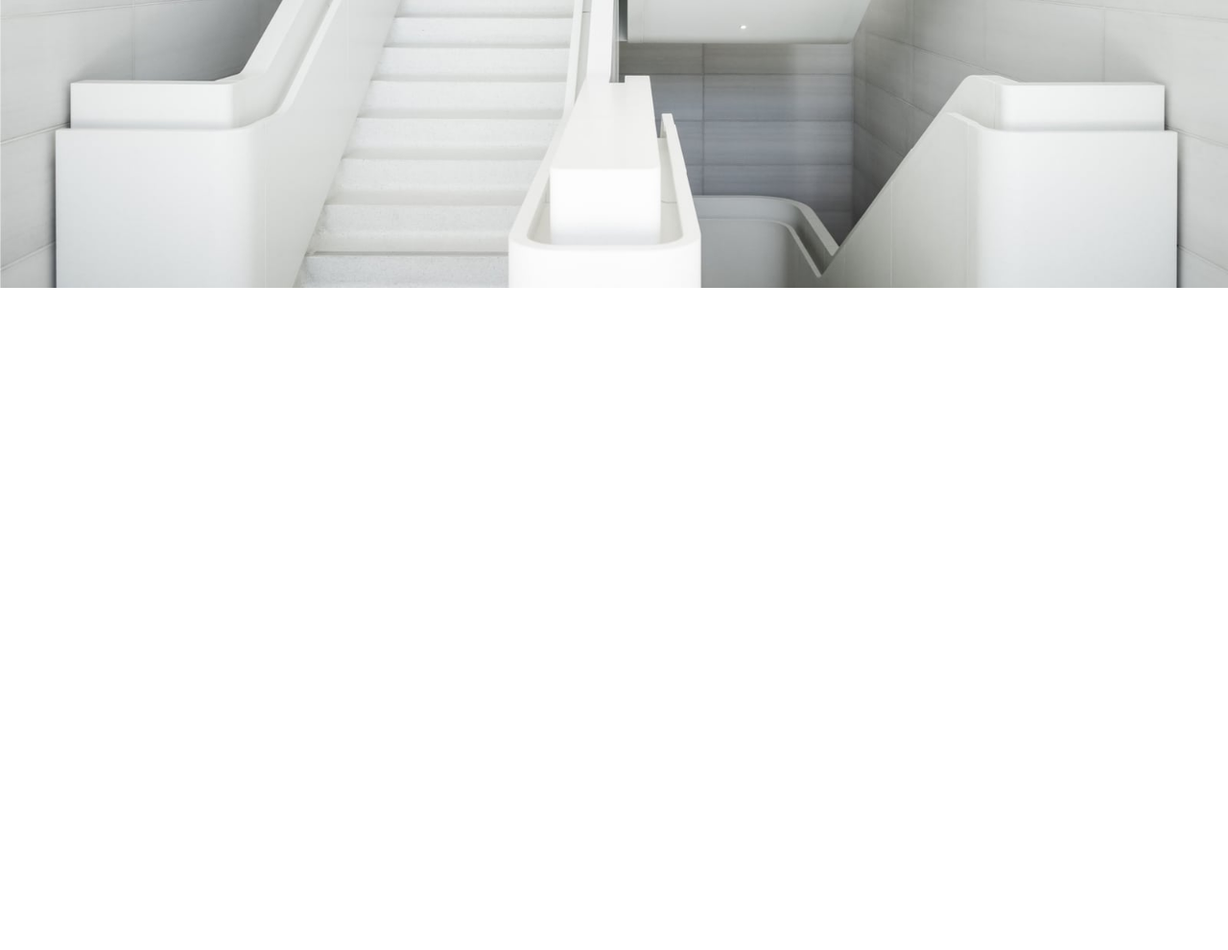
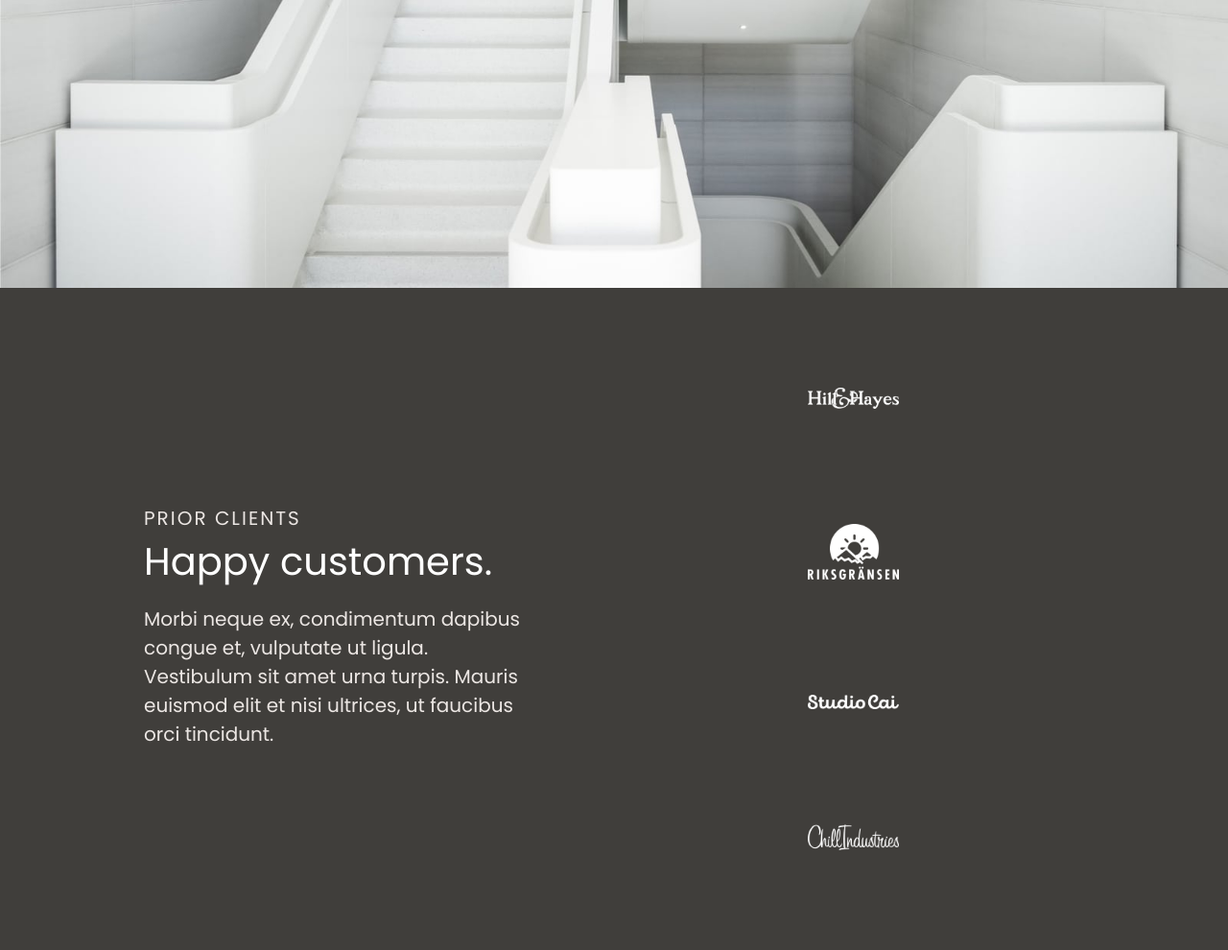
Before and after one commit to 1nterFekT/Wishbone-practice-1, a plain HTML site: page index.html in a window 1280 px wide. Shown: the part 4725-5715 px from the top of the page at 96% size. Before the commit the page ends 5025 px from the top, so only its background shows below. Drawn offline with Linux system fonts and the light colour scheme.

Commit message:
Sixth block completed

```diff
--- a/index.html
+++ b/index.html
@@ -149,6 +149,37 @@
                     </p>
                 </div>
             </div>
+
+            <div class="sixth-block-container">
+                <div class="sixth-block-text-container">
+                    <p class="prior-clients">Prior Clients</p>
+                    <h3>Happy customers.</h3>
+                    <p class="sixth-block-desc">
+                        Morbi neque ex, condimentum dapibus congue et, vulputate
+                        ut ligula. Vestibulum sit amet urna turpis. Mauris
+                        euismod elit et nisi ultrices, ut faucibus orci
+                        tincidunt.
+                    </p>
+                </div>
+                <div class="sixth-block-logos">
+                    <img
+                        src="images/HillsHayes_logo.png"
+                        alt="Hills Hayes Logo"
+                    />
+                    <img
+                        src="images/Rickgransens_logo.png"
+                        alt="Rickgransens Logo"
+                    />
+                    <img
+                        src="images/StudioCai_logo.png"
+                        alt="Studio Cai Logo"
+                    />
+                    <img
+                        src="images/ChillIndustries_logo.png"
+                        alt="Chill Industries Logo"
+                    />
+                </div>
+            </div>
         </main>
     </body>
 </html>
--- a/style.css
+++ b/style.css
@@ -312,3 +312,45 @@ a {
     font-size: 20px;
     color: #645c55;
 }
+
+.sixth-block-container {
+    display: flex;
+    justify-content: flex-start;
+    align-items: center;
+    gap: 140px;
+    height: 530px;
+    background-color: #403e3b;
+    padding: 80px 200px 80px 150px;
+}
+
+.sixth-block-container h3 {
+    font-size: 40px;
+    font-weight: 400;
+    color: #fff;
+    margin: 0;
+}
+
+.sixth-block-container p {
+    color: #ece7e4;
+    margin: 15px 0 0;
+    font-size: 20px;
+}
+
+.prior-clients {
+    font-size: 20px;
+    letter-spacing: 2px;
+    text-transform: uppercase;
+}
+
+.sixth-block-logos {
+    display: flex;
+    flex-wrap: wrap;
+    justify-content: center;
+    align-items: center;
+}
+
+.sixth-block-logos img {
+    width: 25%;
+    height: 25%;
+    margin: 60px;
+}
```
Also changed, not shown: images/ChillIndustries_logo.png (added), images/HillsHayes_logo.png (added), images/Rickgransens_logo.png (added), images/StudioCai_logo.png (added), images/seventh-block-background.jpg (added).
